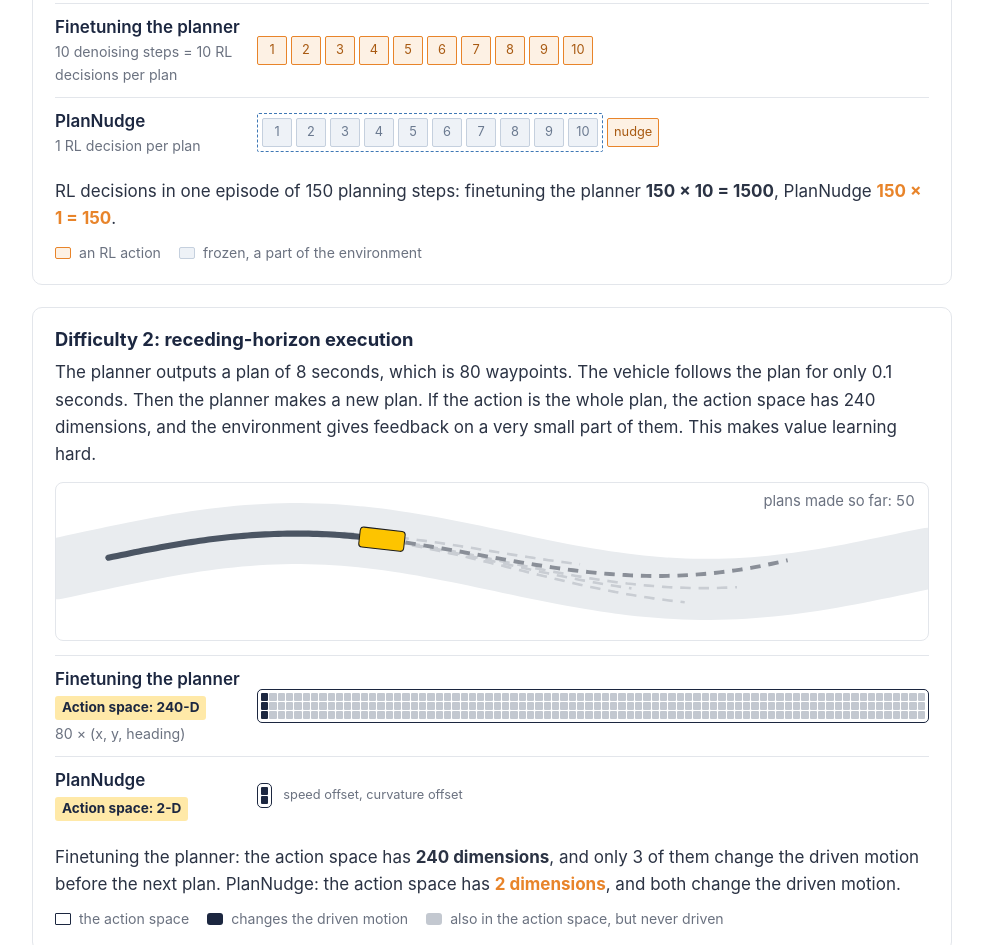
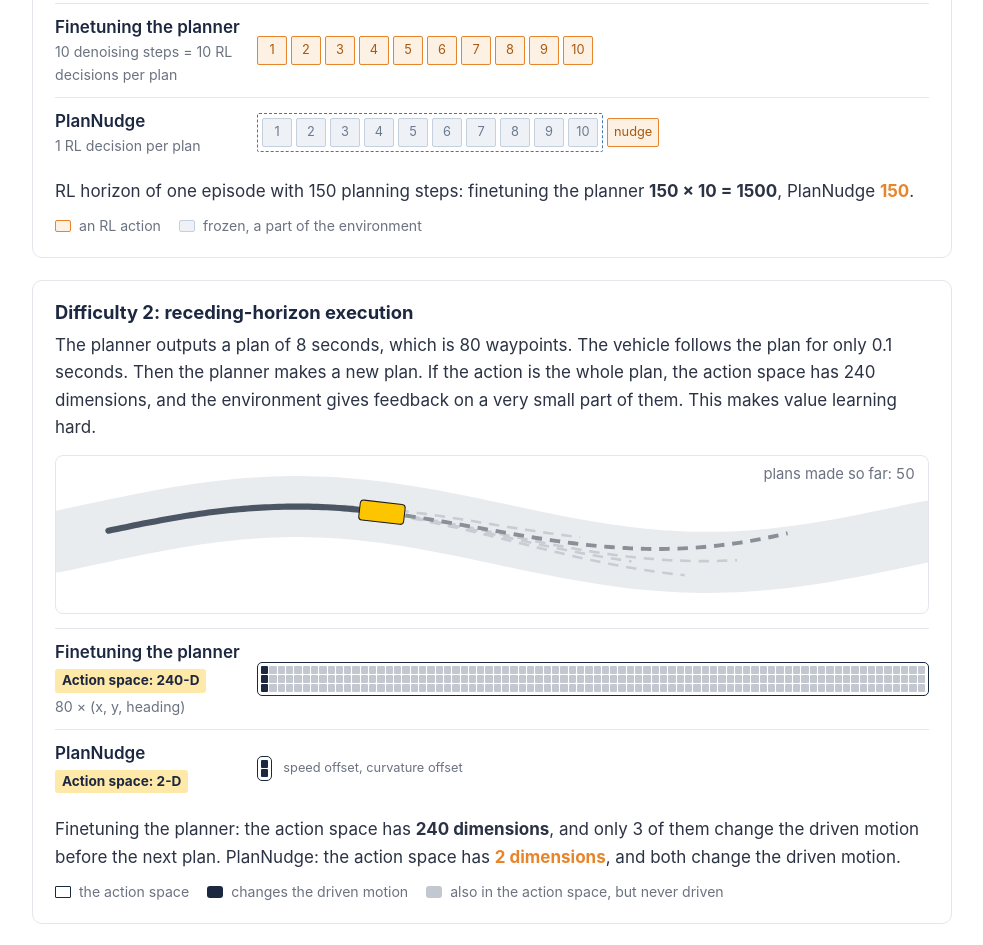
Before and after one commit to zerlinwang/plannudge, a plain HTML site: page index.html in a window 1280 px wide. Shown: the part 2030-2975 px from the top of the page, without its empty margins (148-1131 px from the left). Drawn offline with Linux system fonts and the light colour scheme.

Commit message:
Project page: state the RL horizon in the Difficulty 1 card

```diff
--- a/index.html
+++ b/index.html
@@ -92,7 +92,7 @@
       </div>
     </div>
     <p class="dn-total">
-      RL decisions in one episode of 150 planning steps:
+      RL horizon of one episode with 150 planning steps:
       finetuning the planner <b id="denoise-finetune-total"></b>,
       PlanNudge <b class="accent" id="denoise-ours-total"></b>.
     </p>
--- a/js/motivation.js
+++ b/js/motivation.js
@@ -20,7 +20,7 @@
   ours.appendChild(box("action nudge", "nudge"));
   $("denoise-finetune-count").textContent = K + " denoising steps = " + K + " RL decisions per plan";
   $("denoise-finetune-total").textContent = EPISODE_STEPS + " × " + K + " = " + EPISODE_STEPS * K;
-  $("denoise-ours-total").textContent = EPISODE_STEPS + " × 1 = " + EPISODE_STEPS;
+  $("denoise-ours-total").textContent = String(EPISODE_STEPS);
 
   // ---------- Difficulty 2: receding-horizon execution ----------
   const cells = $("horizon-cells");
```
